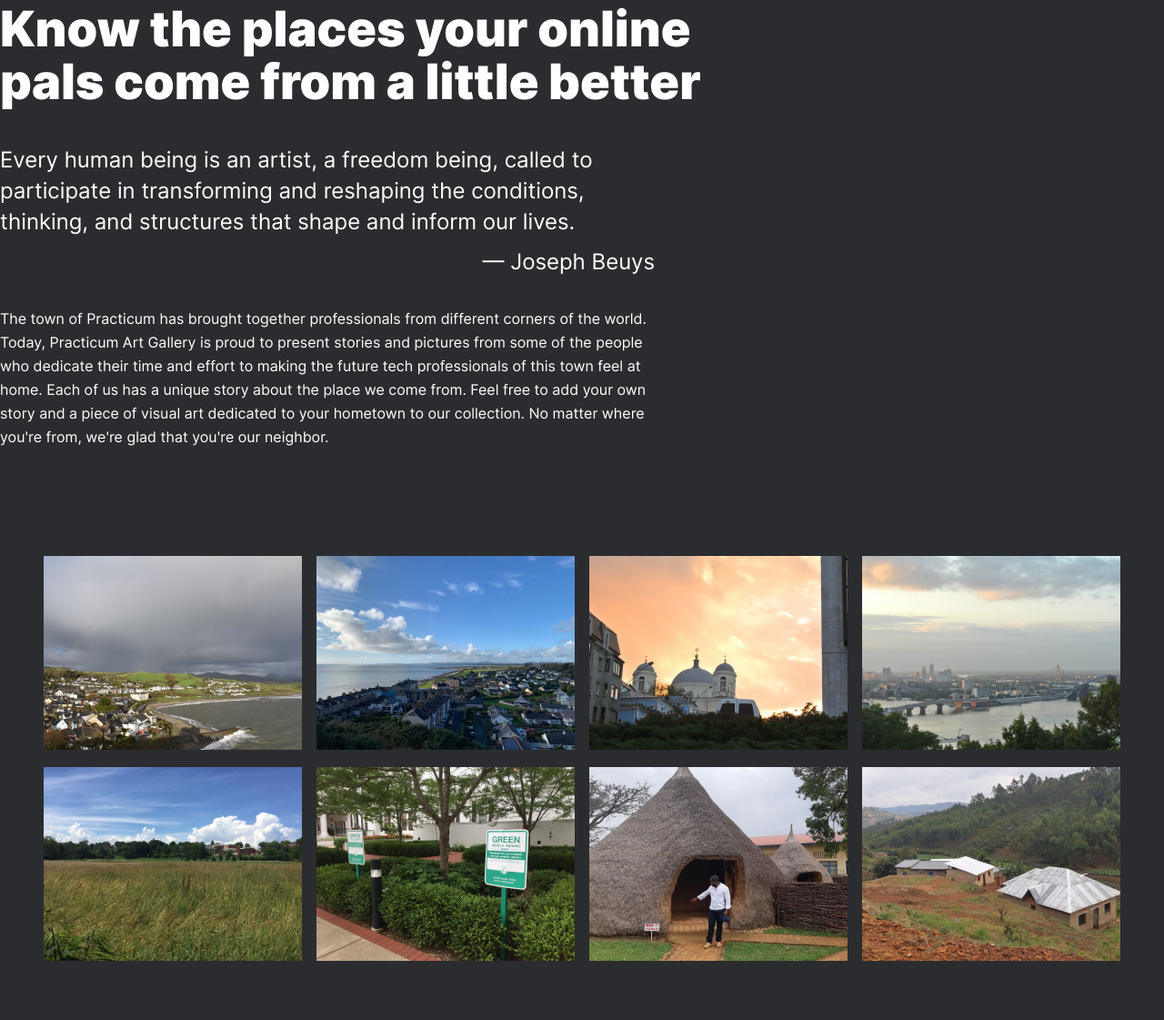
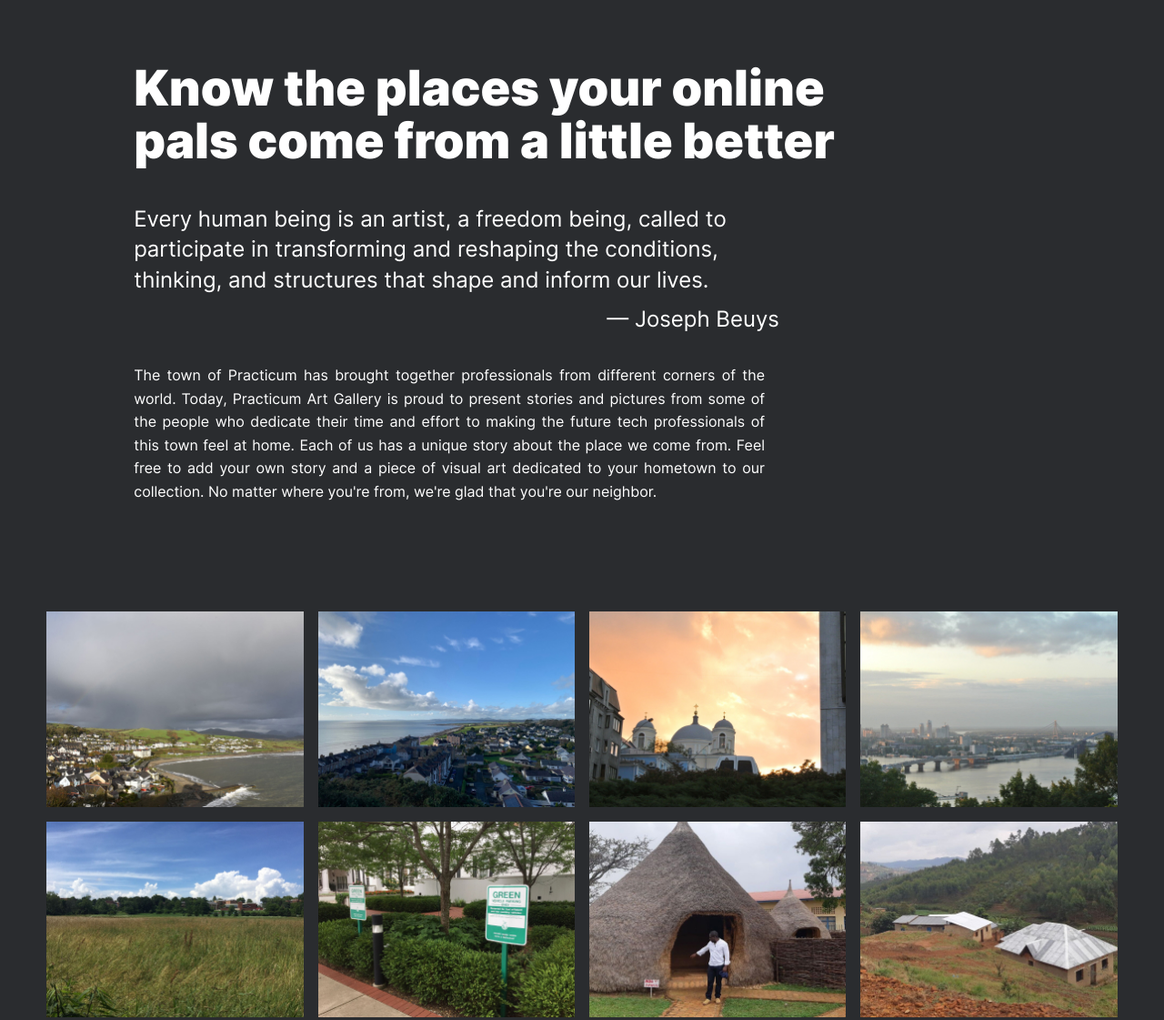
Before and after one commit to EliPeliWormwood/web_project_3, a plain HTML site: page index.html in a window 1280 px wide. Shown: the part 1305-2426 px from the top of the page at 91% size. Drawn offline with Linux system fonts and the light colour scheme; files whose address does not match are found by name.

Commit message:
Photo-grid BEM corrected

```diff
--- a/blocks/description/description.css
+++ /dev/null
@@ -1,6 +0,0 @@
-.description{
-  max-width: 785px;
-  display: flex;
-  flex-direction: column;
-  margin: 92px 0 0;
-}
--- /dev/null
+++ b/blocks/intro/__description/intro__description.css
@@ -0,0 +1,6 @@
+.intro__description {
+ max-width: 80%;
+ display: flex;
+ flex-direction: column;
+ margin-top: 92px;
+ }
--- a/blocks/header/__overlay/__img-overlay/header__img-overlay.css
+++ b/blocks/intro/__image-overlay/__overlay/intro__overlay.css
@@ -1,4 +1,4 @@
-.header__img-overlay {
+.intro__overlay {
   width: 100%;
   position: absolute;
     top: 0;
--- a/blocks/intro/__main-text/intro__main-text.css
+++ b/blocks/intro/__main-text/intro__main-text.css
@@ -1,7 +1,7 @@
 .intro__main-text {
-  max-width: 720px;
-  min-height: 156px;
+  max-width: 88%;
   font-size: 16px;
-  line-height: 26px;
+  line-height: 1.6;
   margin: 0;
+  text-align: justify;
 }
--- a/blocks/intro/__quote-author/intro__quote-author.css
+++ b/blocks/intro/__quote-author/intro__quote-author.css
@@ -1,8 +1,7 @@
 .intro__quote-author {
-  max-width: 720px;
-  min-height: 34px;
+  max-width: 90%;
   font-size: 24px;
-  line-height: 34px;
+  line-height: 1.4;
   text-align: end;
   margin: 0 0 32px;
 }
--- a/blocks/intro/__quote/intro__quote.css
+++ b/blocks/intro/__quote/intro__quote.css
@@ -1,7 +1,6 @@
 .intro__quote {
-  max-width: 720px;
-  min-height: 102px;
-  line-height: 34px;
+  max-width: 90%;
+  line-height: 1.4;
   font-size: 24px;
   margin: 0 0 10px;
 }
--- a/blocks/intro/__title/intro__title.css
+++ b/blocks/intro/__title/intro__title.css
@@ -1,7 +1,5 @@
 .intro__title {
-  max-width: 785px;
-  min-height: 116px;
-  line-height: 58px;
+  line-height: 1.07;
   font-size: 54px;
   margin: 0 0 40px;
 }
--- a/blocks/intro/intro.css
+++ b/blocks/intro/intro.css
@@ -1,4 +1,6 @@
-.intro {
- display: flex;
- flex-direction: column;
- }
+.intro{
+  width: 77%;
+  display: flex;
+  flex-direction: column;
+  margin: 64px auto 0;
+}
--- /dev/null
+++ b/blocks/photo-grid/__photo/photo-grid__photo.css
@@ -0,0 +1,3 @@
+.photo-grid__photo {
+list-style-type: none;
+}
--- /dev/null
+++ b/blocks/photo-grid/__photos/photo-grid__photos.css
@@ -0,0 +1,8 @@
+.photo-grid__photos {
+max-width: 100%;
+display: grid;
+grid-template-columns: 1fr 1fr 1fr 1fr;
+grid-template-rows: 1fr 1fr;
+grid-gap: 16px 16px;
+padding: 0px;
+}
--- /dev/null
+++ b/blocks/photo-grid/__pic/photo-grid__pic.css
@@ -0,0 +1,5 @@
+
+.photo-grid__pic {
+width: 100%;
+height: 100%;
+}
--- a/blocks/photo-grid/photo-grid.css
+++ b/blocks/photo-grid/photo-grid.css
@@ -1,23 +1,4 @@
 .photo-grid {
-max-width: 1184px;
-max-height: 442px;
+max-width: 92%;
 margin: 118px auto 92px;
 }
-
-.photos {
-max-width: 100%;
-display: grid;
-grid-template-columns: 1fr 1fr 1fr 1fr;
-grid-template-rows: 1fr 1fr;
-grid-gap: 16px 16px;
-padding: 0px;
-}
-
-.grid-photos {
-list-style-type: none;
-}
-
-.grid-photo {
-width: 284px;
-height: 213px;
-}
--- a/blocks/root/root.css
+++ b/blocks/root/root.css
@@ -17,7 +17,7 @@ background-color: #2A2C2F;
 overflow-x: hidden;
 }
 .root {
-  width:100%;
+  max-width: 1280px;
   margin: 0 auto;
   font-family: 'Inter', Arial, sans-serif;
   color: #FFFFFF;
--- a/fonts/inter.css
+++ /dev/null
@@ -1,200 +0,0 @@
-@font-face {
-  font-family: 'Inter';
-  font-style:  normal;
-  font-weight: 100;
-  font-display: swap;
-  src: url("Inter-Thin.woff2?v=3.19") format("woff2"),
-       url("Inter-Thin.woff?v=3.19") format("woff");
-}
-@font-face {
-  font-family: 'Inter';
-  font-style:  italic;
-  font-weight: 100;
-  font-display: swap;
-  src: url("Inter-ThinItalic.woff2?v=3.19") format("woff2"),
-       url("Inter-ThinItalic.woff?v=3.19") format("woff");
-}
-
-@font-face {
-  font-family: 'Inter';
-  font-style:  normal;
-  font-weight: 200;
-  font-display: swap;
-  src: url("Inter-ExtraLight.woff2?v=3.19") format("woff2"),
-       url("Inter-ExtraLight.woff?v=3.19") format("woff");
-}
-@font-face {
-  font-family: 'Inter';
-  font-style:  italic;
-  font-weight: 200;
-  font-display: swap;
-  src: url("Inter-ExtraLightItalic.woff2?v=3.19") format("woff2"),
-       url("Inter-ExtraLightItalic.woff?v=3.19") format("woff");
-}
-
-@font-face {
-  font-family: 'Inter';
-  font-style:  normal;
-  font-weight: 300;
-  font-display: swap;
-  src: url("Inter-Light.woff2?v=3.19") format("woff2"),
-       url("Inter-Light.woff?v=3.19") format("woff");
-}
-@font-face {
-  font-family: 'Inter';
-  font-style:  italic;
-  font-weight: 300;
-  font-display: swap;
-  src: url("Inter-LightItalic.woff2?v=3.19") format("woff2"),
-       url("Inter-LightItalic.woff?v=3.19") format("woff");
-}
-
-@font-face {
-  font-family: 'Inter';
-  font-style:  normal;
-  font-weight: 400;
-  font-display: swap;
-  src: url("Inter-Regular.woff2?v=3.19") format("woff2"),
-       url("Inter-Regular.woff?v=3.19") format("woff");
-}
-@font-face {
-  font-family: 'Inter';
-  font-style:  italic;
-  font-weight: 400;
-  font-display: swap;
-  src: url("Inter-Italic.woff2?v=3.19") format("woff2"),
-       url("Inter-Italic.woff?v=3.19") format("woff");
-}
-
-@font-face {
-  font-family: 'Inter';
-  font-style:  normal;
-  font-weight: 500;
-  font-display: swap;
-  src: url("Inter-Medium.woff2?v=3.19") format("woff2"),
-       url("Inter-Medium.woff?v=3.19") format("woff");
-}
-@font-face {
-  font-family: 'Inter';
-  font-style:  italic;
-  font-weight: 500;
-  font-display: swap;
-  src: url("Inter-MediumItalic.woff2?v=3.19") format("woff2"),
-       url("Inter-MediumItalic.woff?v=3.19") format("woff");
-}
-
-@font-face {
-  font-family: 'Inter';
-  font-style:  normal;
-  font-weight: 600;
-  font-display: swap;
-  src: url("Inter-SemiBold.woff2?v=3.19") format("woff2"),
-       url("Inter-SemiBold.woff?v=3.19") format("woff");
-}
-@font-face {
-  font-family: 'Inter';
-  font-style:  italic;
-  font-weight: 600;
-  font-display: swap;
-  src: url("Inter-SemiBoldItalic.woff2?v=3.19") format("woff2"),
-       url("Inter-SemiBoldItalic.woff?v=3.19") format("woff");
-}
-
-@font-face {
-  font-family: 'Inter';
-  font-style:  normal;
-  font-weight: 700;
-  font-display: swap;
-  src: url("Inter-Bold.woff2?v=3.19") format("woff2"),
-       url("Inter-Bold.woff?v=3.19") format("woff");
-}
-@font-face {
-  font-family: 'Inter';
-  font-style:  italic;
-  font-weight: 700;
-  font-display: swap;
-  src: url("Inter-BoldItalic.woff2?v=3.19") format("woff2"),
-       url("Inter-BoldItalic.woff?v=3.19") format("woff");
-}
-
-@font-face {
-  font-family: 'Inter';
-  font-style:  normal;
-  font-weight: 800;
-  font-display: swap;
-  src: url("Inter-ExtraBold.woff2?v=3.19") format("woff2"),
-       url("Inter-ExtraBold.woff?v=3.19") format("woff");
-}
-@font-face {
-  font-family: 'Inter';
-  font-style:  italic;
-  font-weight: 800;
-  font-display: swap;
-  src: url("Inter-ExtraBoldItalic.woff2?v=3.19") format("woff2"),
-       url("Inter-ExtraBoldItalic.woff?v=3.19") format("woff");
-}
-
-@font-face {
-  font-family: 'Inter';
-  font-style:  normal;
-  font-weight: 900;
-  font-display: swap;
-  src: url("Inter-Black.woff2?v=3.19") format("woff2"),
-       url("Inter-Black.woff?v=3.19") format("woff");
-}
-@font-face {
-  font-family: 'Inter';
-  font-style:  italic;
-  font-weight: 900;
-  font-display: swap;
-  src: url("Inter-BlackItalic.woff2?v=3.19") format("woff2"),
-       url("Inter-BlackItalic.woff?v=3.19") format("woff");
-}
-
-/* -------------------------------------------------------
-Variable font.
-Usage:
-
-  html { font-family: 'Inter', sans-serif; }
-  @supports (font-variation-settings: normal) {
-    html { font-family: 'Inter var', sans-serif; }
-  }
-*/
-@font-face {
-  font-family: 'Inter var';
-  font-weight: 100 900;
-  font-display: swap;
-  font-style: normal;
-  font-named-instance: 'Regular';
-  src: url("Inter-roman.var.woff2?v=3.19") format("woff2");
-}
-@font-face {
-  font-family: 'Inter var';
-  font-weight: 100 900;
-  font-display: swap;
-  font-style: italic;
-  font-named-instance: 'Italic';
-  src: url("Inter-italic.var.woff2?v=3.19") format("woff2");
-}
-
-
-/* --------------------------------------------------------------------------
-[EXPERIMENTAL] Multi-axis, single variable font.
-
-Slant axis is not yet widely supported (as of February 2019) and thus this
-multi-axis single variable font is opt-in rather than the default.
-
-When using this, you will probably need to set font-variation-settings
-explicitly, e.g.
-
-  * { font-variation-settings: "slnt" 0deg }
-  .italic { font-variation-settings: "slnt" 10deg }
-
-*/
-@font-face {
-  font-family: 'Inter var experimental';
-  font-weight: 100 900;
-  font-display: swap;
-  font-style: oblique 0deg 10deg;
-  src: url("Inter.var.woff2?v=3.19") format("woff2");
-}
--- a/index.html
+++ b/index.html
@@ -13,14 +13,14 @@
       <img class="logo " src="./images/logo/__logo.svg" alt="Yandex Practicum Gallery logo">
       <h1 class="text__font-weight_bold header__title">From Homeland to Homeland</h1>
       <p class="text__font-weight_normal header__subtitle">An epic journey from Kentucky to Burundi through Wales and Ukraine</p>
-        <div class="header__overlay">
-        <img class="header__img" src="./images/header/kalegin-michail-179870-unsplash.jpg" alt="Town on a shore of a water body, ocean or sea.">
-        <img class="header__img-overlay" src="./images/header/Rectangle 21.png" alt="Black rectangle">
-       </div>
     </header>
     <main class="content">
-      <section class="description">
-        <article class="intro">
+      <section class="intro">
+        <div class="intro__image-overlay">
+          <img class="intro__image" src="./images/header/kalegin-michail-179870-unsplash.jpg" alt="Town on a shore of a water body, ocean or sea.">
+          <img class="intro__overlay" src="./images/header/Rectangle 21.png" alt="Black rectangle">
+        </div>
+        <article class="intro__description">
           <h2 class="text__font-weight_bold intro__title">Know the places your online pals come from a little better</h2>
           <p class="text__font-weight_normal intro__quote">Every human being is an artist, a freedom being, called to participate
         in transforming and reshaping the conditions, thinking, and structures that shape and inform our lives.</p>
@@ -34,30 +34,30 @@
         </article>
     </section>
     <section class="photo-grid">
-      <ul class="photos">
-        <li class="grid-photos">
-          <img class="grid-photo" src="./images/photo-grid/photo-grid-1.jpg" alt="A village on a seaside under the overcast sky">
+      <ul class="photo-grid__photos">
+        <li class="photo-grid__photo">
+          <img class="photo-grid__pic" src="./images/photo-grid/photo-grid-1.jpg" alt="A village on a seaside under the overcast sky">
         </li>
-        <li class="grid-photos">
-          <img class="grid-photo" src="./images/photo-grid/photo-grid-2.jpg" alt="A village on a seaside under the blue sky">
+        <li class="photo-grid__photo">
+          <img class="photo-grid__pic" src="./images/photo-grid/photo-grid-2.jpg" alt="A village on a seaside under the blue sky">
         </li>
-        <li class="grid-photos">
-          <img class="grid-photo" src="./images/photo-grid/photo-grid-3.jpg" alt="A white orthodox church under the red sky">
+        <li class="photo-grid__photo">
+          <img class="photo-grid__pic" src="./images/photo-grid/photo-grid-3.jpg" alt="A white orthodox church under the red sky">
         </li>
-        <li class="grid-photos">
-          <img class="grid-photo" src="./images/photo-grid/photo-grid-4.jpg" alt="A city panorama">
+        <li class="photo-grid__photo">
+          <img class="photo-grid__pic" src="./images/photo-grid/photo-grid-4.jpg" alt="A city panorama">
         </li>
-        <li class="grid-photos">
-          <img class="grid-photo" src="./images/photo-grid/photo-grid-5.jpg" alt="A vast green summer field">
+        <li class="photo-grid__photo">
+          <img class="photo-grid__pic" src="./images/photo-grid/photo-grid-5.jpg" alt="A vast green summer field">
         </li>
-        <li class="grid-photos">
-          <img class="grid-photo" src="./images/photo-grid/photo-grid-6.jpg" alt="A vparking spot for the green vehicles">
+        <li class="photo-grid__photo">
+          <img class="photo-grid__pic" src="./images/photo-grid/photo-grid-6.jpg" alt="A vparking spot for the green vehicles">
         </li>
-        <li class="grid-photos">
-          <img class="grid-photo" src="./images/photo-grid/photo-grid-7.jpg" alt="An ethnic hut with a man standing at the entrance and pointing at something on the ground">
+        <li class="photo-grid__photo">
+          <img class="photo-grid__pic" src="./images/photo-grid/photo-grid-7.jpg" alt="An ethnic hut with a man standing at the entrance and pointing at something on the ground">
         </li>
-        <li class="grid-photos">
-          <img class="grid-photo" src="./images/photo-grid/photo-grid-8.jpg" alt="Two buildings on a hill with a vineyard on the backgrond">
+        <li class="photo-grid__photo">
+          <img class="photo-grid__pic" src="./images/photo-grid/photo-grid-8.jpg" alt="Two buildings on a hill with a vineyard on the backgrond">
         </li>
       </ul>
     </section>
```
Also changed, not shown: blocks/intro/__image-overlay/__image/intro__image.css (renamed from blocks/header/__overlay/header__overlay.css, +4 -3 lines), blocks/intro/__image-overlay/intro__image-overlay.css (renamed from blocks/header/__overlay/__img/header__img.css, +3 -4 lines), pages/index.css (+7 -4 lines).
